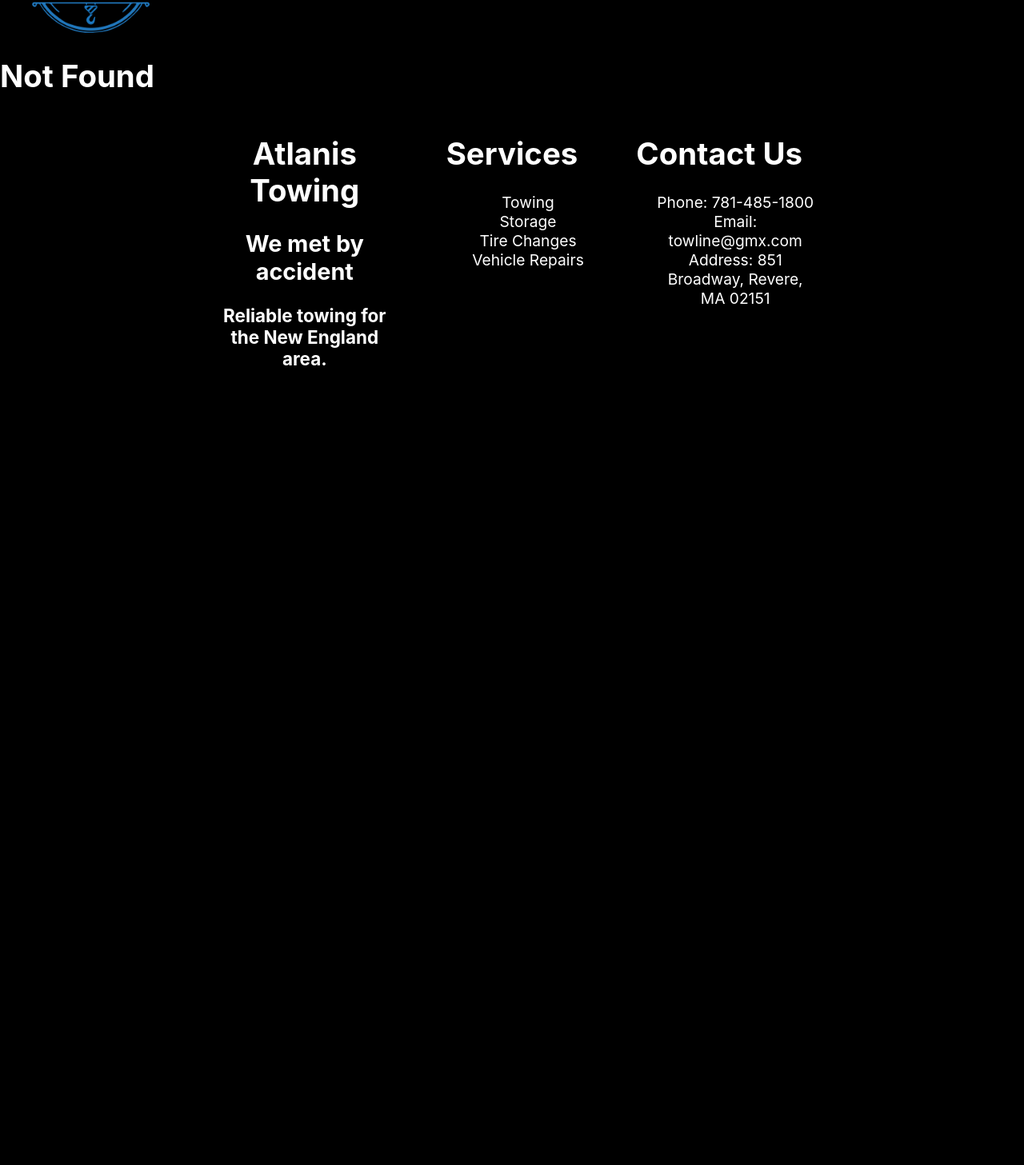
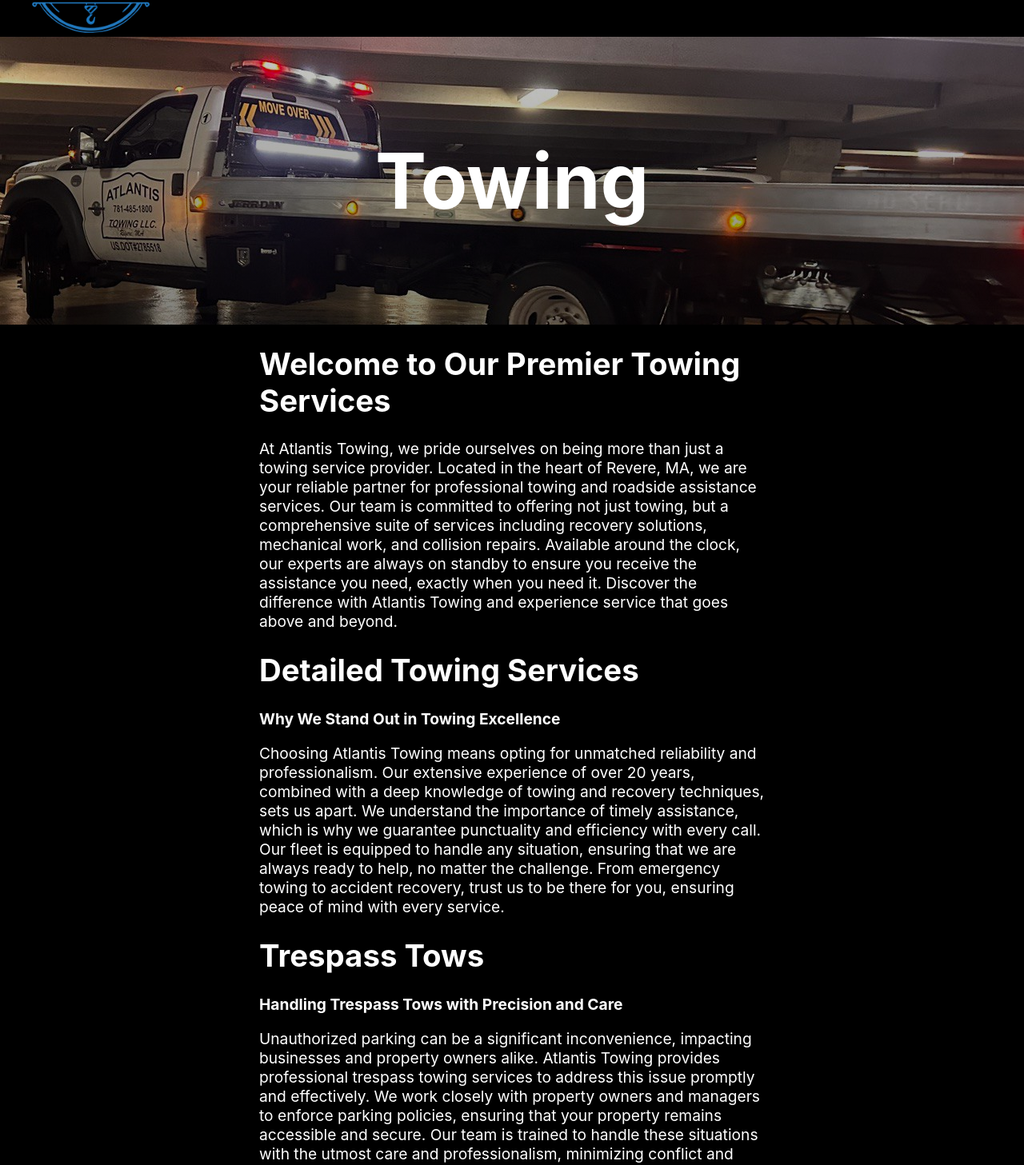
Before and after one commit to JFrongillo/atlantistowingma, a React (Create React App) app: page /towing in a window 1280 px wide. Shown: the part 114-1571 px from the top of the page at 80% size. Before the commit the page ends 800 px from the top, so only its background shows below. Built offline with nearby package versions, Linux system fonts and the light colour scheme.

Commit message:
Towing page, footer, moved images

```diff
--- a/src/App.js
+++ b/src/App.js
@@ -8,6 +8,7 @@
 //Importing visable pages Pages
 import Main from './pages/main/Main';
 import About from './pages/about/About';
+import Towing from './pages/towing/Towing';
 
 //Importing error page
 import NotFound from './pages/404/NotFound';
@@ -20,6 +21,7 @@
             <Routes>
                 <Route path="/" element={<Main />} />
                 <Route path="/about" element={<About />} />
+                <Route path="/towing" element={<Towing />} />
                 <Route path="*" element={<NotFound/>} />
             </Routes>
         </div>
--- a/src/components/Footer/Footer.css
+++ b/src/components/Footer/Footer.css
@@ -3,6 +3,7 @@
     gap: 1rem;
     grid-template-columns: 1fr 1fr 1fr 1fr 1fr;
     grid-template-areas: ". tagline services contact . ";
+    text-align: center;
 }
 
 .footer-container ul{
@@ -20,15 +21,14 @@
 
 .footer-tagline{
     grid-area: tagline;
-    text-align: center;
+
 }
 
 .footer-services{
     grid-area: services;
-    text-align: center;
+
 }
 
 .footer-contact{
     grid-area: contact;
-    text-align: center;
 }
--- a/src/components/Header/Header.css
+++ b/src/components/Header/Header.css
@@ -91,6 +91,14 @@
   padding: 12px 16px;
   text-decoration: none;
   display: block;
+}
+
+.dropdown-menu li > a{
+  color: black;
+}
+
+.dropdown-menu li > a:visited{
+  color: black;
 }
 
 .dropdown-container > li:after {
--- a/src/components/Header/Header.js
+++ b/src/components/Header/Header.js
@@ -14,6 +14,8 @@
     setIsMobileOpen(!isMobileOpen);
   }
 
+
+
   return (
     <div class="header-container">
       <div class="header-item">
@@ -29,7 +31,7 @@
             <li onClick={toggleDropdown} class = {isDropdownOpen ? `active` : ''}>Services</li>
             {isDropdownOpen && (
               <ul class="dropdown-menu">
-                <li>Towing</li>
+                <li><Link to = "/towing">Towing</Link></li>
                 <li>Storage</li>
                 <li>Tire Change</li>
                 <li>Mechanical Works</li>
@@ -59,7 +61,7 @@
               <li onClick={toggleDropdown}>Services</li>
               {isDropdownOpen && (
                 <ul class="dropdown-menu-mobile">
-                  <li>Towing</li>
+                  <li><Link to = "/towing">Towing</Link></li>
                   <li>Storage</li>
                   <li>Tire Change</li>
                   <li>Mechanical Works</li>
--- /dev/null
+++ b/src/pages/towing/Towing.css
@@ -0,0 +1,35 @@
+.towing-container{
+
+}
+
+.towing-hero{
+    grid-area: head;
+    position: relative;
+    background: linear-gradient( rgba(0, 0, 0, 0.2), rgba(0, 0, 0, 0.5)), url(./images/towtruck.jpg);
+    background-size: cover;
+    background-position: center;
+    height: 45vh;
+    width: 100%;
+    display: flex;
+    flex-direction: column;
+    justify-content: center;
+    text-align: left;
+}
+
+.towing-hero h1{
+    color: white;
+    margin: 0.5em 0;
+    font-size: 5em;
+    text-align: center;
+}
+
+.towing-content-container{
+    display: grid;
+    gap: .5rem;
+    grid-template-columns: 1fr 2fr 1fr;
+    grid-template-areas:". section .";
+}
+
+.towing-content{
+    grid-area: section;
+}
--- /dev/null
+++ b/src/pages/towing/Towing.js
@@ -0,0 +1,51 @@
+import "./Towing.css";
+export default function Towing() {
+
+
+    return(
+        <div class = "towing-container">
+            <div class = "towing-hero">
+                <h1>Towing</h1>
+            </div>
+            <div class = "towing-content-container">
+                <div class = "towing-content">
+                    <h1>Welcome to Our Premier Towing Services</h1>
+                    <p>
+                        At Atlantis Towing, we pride ourselves on being more than just a towing service provider.
+                        Located in the heart of Revere, MA, we are your reliable partner for professional towing and roadside assistance services.
+                        Our team is committed to offering not just towing, but a comprehensive suite of services including recovery solutions, mechanical work, and collision repairs.
+                        Available around the clock, our experts are always on standby to ensure you receive the assistance you need, exactly when you need it.
+                        Discover the difference with Atlantis Towing and experience service that goes above and beyond.
+                    </p>
+
+                    <h1>Detailed Towing Services</h1>
+                    <strong>Why We Stand Out in Towing Excellence</strong>
+                    <p>
+                        Choosing Atlantis Towing means opting for unmatched reliability and professionalism.
+                        Our extensive experience of over 20 years, combined with a deep knowledge of towing and recovery techniques, sets us apart.
+                        We understand the importance of timely assistance, which is why we guarantee punctuality and efficiency with every call.
+                        Our fleet is equipped to handle any situation, ensuring that we are always ready to help, no matter the challenge.
+                        From emergency towing to accident recovery, trust us to be there for you, ensuring peace of mind with every service.
+                    </p>
+
+                    <h1>Trespass Tows</h1>
+                    <strong>Handling Trespass Tows with Precision and Care</strong>
+                    <p>
+                        Unauthorized parking can be a significant inconvenience, impacting businesses and property owners alike.
+                        Atlantis Towing provides professional trespass towing services to address this issue promptly and effectively.
+                        We work closely with property owners and managers to enforce parking policies, ensuring that your property remains accessible and secure.
+                        Our team is trained to handle these situations with the utmost care and professionalism, minimizing conflict and ensuring a smooth resolution for all parties involved.
+                    </p>
+                    <h1>Car Delivery Services</h1>
+                    <strong>Reliable Car Delivery Services for Your Convenience</strong>
+                    <p>
+                         Beyond towing, Atlantis Towing offers specialized car delivery services, designed to transport your vehicle safely and securely to your desired destination.
+                         Whether you're moving, selling, or needing your vehicle transported to a repair shop, our car delivery services provide a hassle-free solution.
+                         Our experienced drivers ensure that your vehicle arrives on time and in the same condition as when it left, offering you a convenient and worry-free option for all your car transportation needs.
+                    </p>
+                </div>
+            </div>
+        </div>
+    )
+
+}
```
Also changed, not shown: src/pages/towing/images/towtruck.jpg (renamed from src/pages/main/images/towtruck.jpg).
